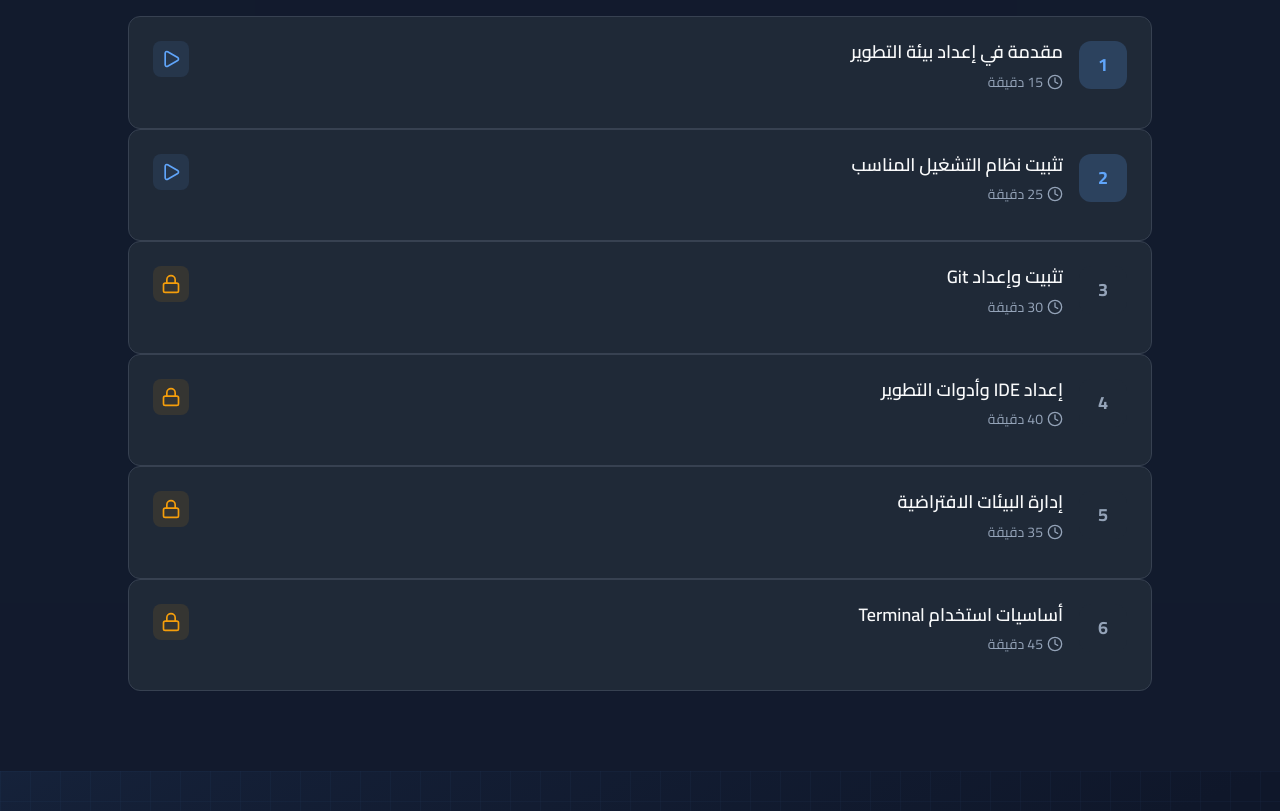
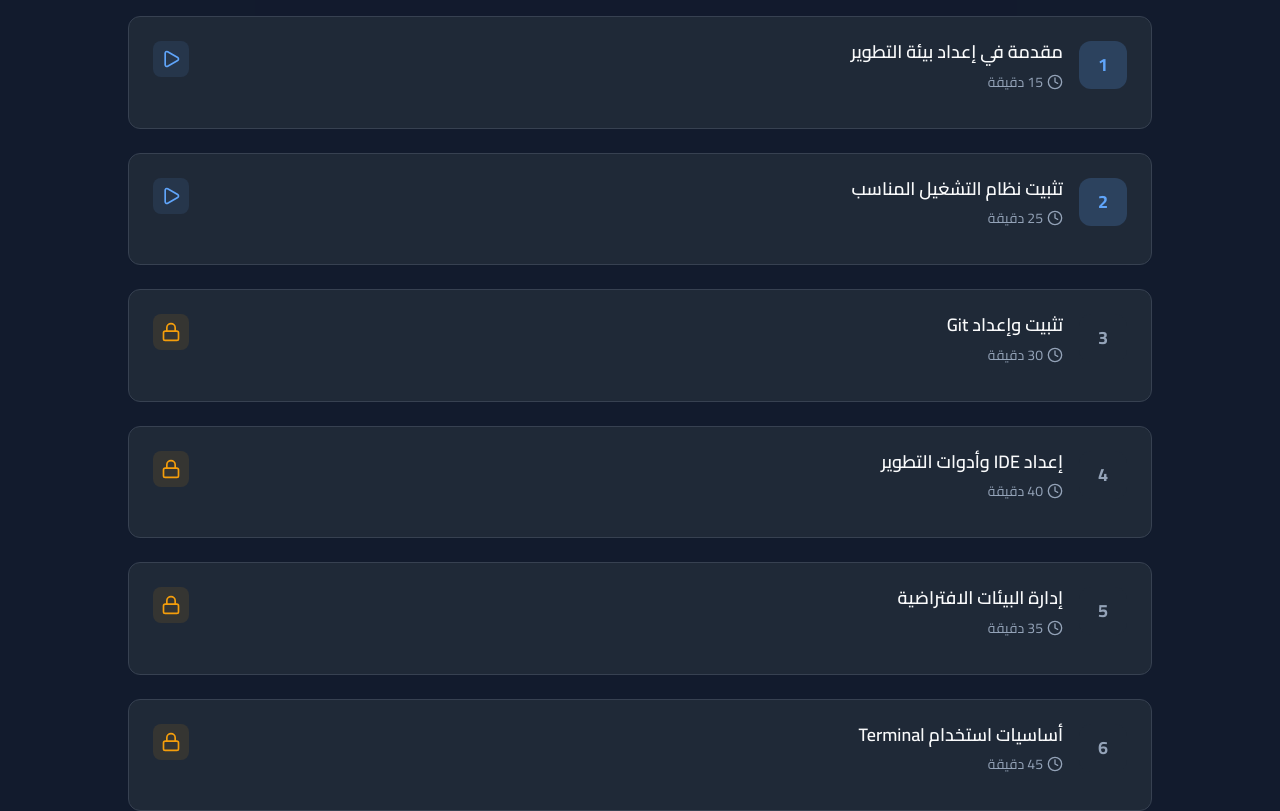
Before and after one commit to Hatamleh/qacart-app, a Next.js app in the folder frontend/: page /courses/1 in a window 1280 px wide. Shown: the part 2700-3511 px from the top of the page. Built offline with nearby package versions, Linux system fonts and the light colour scheme.

Commit message:
simplify the theme to the needed colors only!

```diff
--- a/frontend/src/app/globals.css
+++ b/frontend/src/app/globals.css
@@ -3,60 +3,38 @@
 
 /* ===== CSS VARIABLES FOR THEMING ===== */
 :root {
-    /* Core Colors - Only the colors actually used in components */
-    --background: #0f172a;     /* Dark blue background */
-    --foreground: #f9fafb;     /* Light text */
-    --primary: #60a5fa;        /* QAcart brand blue */
-    --primary-foreground: #ffffff; /* White text on primary */
-    --premium: #f59e0b;        /* Premium amber color */
-    --premium-foreground: #fef3c7; /* Light premium text */
-    --muted: #1f2937;          /* Muted backgrounds */
-    --muted-foreground: #94a3b8; /* Muted text */
-    --border: #374151;         /* Border color */
+    /* Base Colors */
+    --background: #0f172a;     /* Main background */
+    --foreground: #f9fafb;     /* Main text */
+    --muted: #1f2937;          /* Secondary backgrounds */
+    --muted-foreground: #94a3b8; /* Secondary text */
+    --border: #374151;         /* All borders */
+
+    /* Brand & Action Colors */
+    --primary: #60a5fa;        /* Brand blue & primary actions */
+    --premium: #f59e0b;        /* Premium features & success states */
+    --destructive: #ef4444;    /* Delete & danger actions */
+
+    /* Extras */
     --radius: 0.5rem;          /* Border radius */
-
-    /* State Colors */
-    --destructive: #ef4444;    /* Red for delete/danger actions */
-    --destructive-foreground: #fecaca; /* Light red text */
-    --success: #10b981;        /* Green for success/free status */
-    --success-foreground: #d1fae5; /* Light green text */
-    --warning: #f59e0b;        /* Orange for warnings/premium badges */
-    --warning-foreground: #fef3c7; /* Light orange text */
-
-    /* Additional UI Colors */
-    --accent: #152038;         /* Dark accent background */
-    --accent-foreground: #e2e8f0; /* Light accent text */
-
-    /* Typography */
     --font-cairo: 'Cairo', 'Tajawal', 'Noto Sans Arabic', sans-serif;
 }
 
 /* ===== TAILWIND THEME CONFIGURATION ===== */
 @theme inline {
-    /* Core Colors */
+    /* Base Colors */
     --color-background: var(--background);
     --color-foreground: var(--foreground);
-    --color-primary: var(--primary);
-    --color-primary-foreground: var(--primary-foreground);
-    --color-premium: var(--premium);
-    --color-premium-foreground: var(--premium-foreground);
     --color-muted: var(--muted);
     --color-muted-foreground: var(--muted-foreground);
     --color-border: var(--border);
 
-    /* State Colors */
+    /* Brand & Action Colors */
+    --color-primary: var(--primary);
+    --color-premium: var(--premium);
     --color-destructive: var(--destructive);
-    --color-destructive-foreground: var(--destructive-foreground);
-    --color-success: var(--success);
-    --color-success-foreground: var(--success-foreground);
-    --color-warning: var(--warning);
-    --color-warning-foreground: var(--warning-foreground);
 
-    /* Additional UI Colors */
-    --color-accent: var(--accent);
-    --color-accent-foreground: var(--accent-foreground);
-
-    /* Typography - Cairo font */
+    /* Typography */
     --font-sans: var(--font-cairo);
 
     /* Border radius */
--- a/frontend/src/components/admin/AdminCoursesTable.tsx
+++ b/frontend/src/components/admin/AdminCoursesTable.tsx
@@ -107,7 +107,7 @@ export const AdminCoursesTable = ({ courses }: AdminCoursesTableProps) => {
                     variant="ghost"
                     size="sm"
                     icon={Trash2}
-                    className="text-xs px-3 py-2 text-destructive hover:text-destructive-foreground hover:bg-destructive/10"
+                    className="text-xs px-3 py-2 text-destructive hover:text-destructive hover:bg-destructive/10"
                   >
                     حذف
                   </Button>
--- a/frontend/src/components/admin/AdminLessonManager.tsx
+++ b/frontend/src/components/admin/AdminLessonManager.tsx
@@ -68,7 +68,7 @@ export const AdminLessonManager = ({ course }: AdminLessonManagerProps) => {
                   </div>
                   <div className="flex items-center gap-4 text-xs text-muted-foreground">
                     <span>{lesson.durationInMinutes} دقيقة</span>
-                    <span className={lesson.isFree ? 'text-success' : 'text-premium'}>
+                    <span className={lesson.isFree ? 'text-premium' : 'text-muted-foreground'}>
                       {lesson.isFree ? 'مجاني' : 'مدفوع'}
                     </span>
                   </div>
@@ -87,7 +87,7 @@ export const AdminLessonManager = ({ course }: AdminLessonManagerProps) => {
                     variant="ghost"
                     size="sm"
                     icon={Trash2}
-                    className="text-destructive hover:text-destructive-foreground hover:bg-destructive/10"
+                    className="text-destructive hover:text-destructive hover:bg-destructive/10"
                   />
                 </div>
               </div>
--- a/frontend/src/components/admin/AdminUsersTable.tsx
+++ b/frontend/src/components/admin/AdminUsersTable.tsx
@@ -143,7 +143,7 @@ export const AdminUsersTable = ({ users }: AdminUsersTableProps) => {
                       variant="ghost"
                       size="sm"
                       icon={Trash2}
-                      className="text-xs px-3 py-2 text-destructive hover:text-destructive-foreground hover:bg-destructive/10"
+                      className="text-xs px-3 py-2 text-destructive hover:text-destructive hover:bg-destructive/10"
                     >
                       حذف
                     </Button>
--- a/frontend/src/components/course-detail/CourseLessons.tsx
+++ b/frontend/src/components/course-detail/CourseLessons.tsx
@@ -46,7 +46,7 @@ export const CourseLessons = ({ lessons, courseId }: CourseLessonsProps) => {
                     </div>
 
                     {/* Lessons List */}
-                    <div className="space-y-4">
+                    <div className="space-y-12">
                         {sortedLessons.map((lesson, index) => (
                             <LessonCard
                                 key={lesson.id}
--- a/frontend/src/components/course-detail/LessonCard.tsx
+++ b/frontend/src/components/course-detail/LessonCard.tsx
@@ -16,7 +16,7 @@ export const LessonCard = ({ lesson, lessonIndex, courseId }: LessonCardProps) =
     return (
         <Link href={linkHref}>
             <div
-                className={`glass rounded-xl p-6 transition-all duration-300 group cursor-pointer ${
+                className={`glass rounded-xl p-6 mb-6 transition-all duration-300 group cursor-pointer ${
                     lesson.isFree
                         ? 'hover:border-primary/50 hover:bg-primary/5 hover:shadow-lg'
                         : 'hover:border-premium/50 hover:bg-premium/5 hover:shadow-lg'
--- a/frontend/src/components/course-player/AccessGate.tsx
+++ b/frontend/src/components/course-player/AccessGate.tsx
@@ -38,7 +38,7 @@ export const AccessGate = ({ lesson, userHasPaidAccess = false }: AccessGateProp
             <div className="w-20 h-20 rounded-full bg-primary/10 flex items-center justify-center">
               <Lock className="w-10 h-10 text-primary" />
             </div>
-            <div className="absolute -top-1 -right-1 w-6 h-6 rounded-full bg-warning flex items-center justify-center">
+            <div className="absolute -top-1 -right-1 w-6 h-6 rounded-full bg-premium flex items-center justify-center">
               <Crown className="w-3 h-3 text-white" />
             </div>
           </div>
--- a/frontend/src/components/course-player/LessonControls.tsx
+++ b/frontend/src/components/course-player/LessonControls.tsx
@@ -33,7 +33,7 @@ export const LessonControls = ({
   const isLessonCompleted = userProgress ? userProgress.completedLessons.includes(currentLesson.id) : false
 
   return (
-    <div className={`p-6 mx-8 rounded-lg border border-primary/10 bg-accent ${afterArticle ? 'mb-24' : ''}`}>
+    <div className={`p-6 mx-8 rounded-lg border border-primary/10 bg-muted ${afterArticle ? 'mb-24' : ''}`}>
       <div className="flex items-center justify-between max-w-2xl mx-auto">
         {/* Previous Button */}
         <div className="flex-1 flex justify-start">
--- a/frontend/src/components/ui/Button.tsx
+++ b/frontend/src/components/ui/Button.tsx
@@ -37,7 +37,7 @@ export const Button: React.FC<ButtonProps> = ({
 
     // Color variants
     const variantStyles = {
-        primary: 'bg-primary hover:bg-primary/90 text-primary-foreground shadow-lg hover:shadow-xl hover:scale-105',
+        primary: 'bg-primary hover:bg-primary/90 text-white shadow-lg hover:shadow-xl hover:scale-105',
         secondary: 'bg-secondary hover:bg-secondary/90 text-secondary-foreground shadow-md hover:shadow-lg hover:scale-105',
         outline: 'bg-transparent hover:bg-primary/10 text-primary border border-primary/30 hover:border-primary',
         ghost: 'bg-transparent hover:bg-primary/10 text-primary hover:text-primary/90'
```
